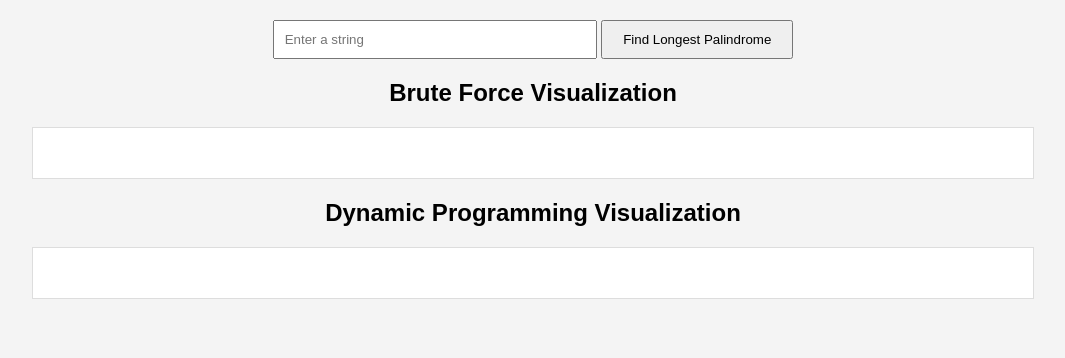
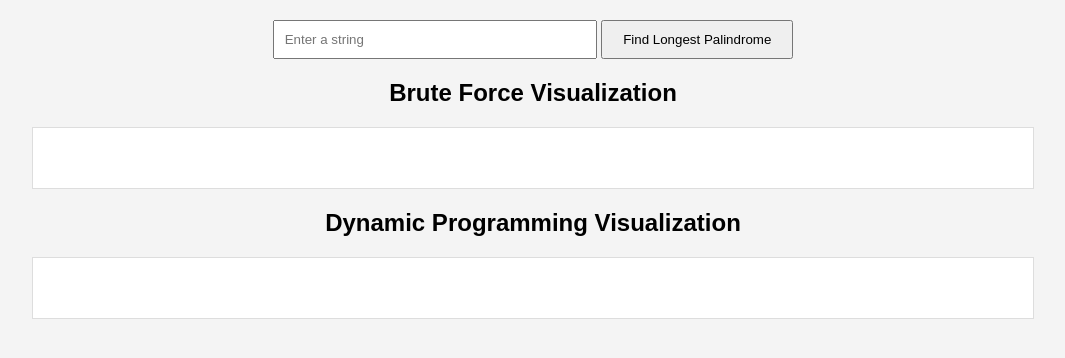
Before and after one commit to ItsRickyBoi/tubesSA.github.io, a plain HTML site: page index.html in a window 1280 px wide. Shown: the part 108-466 px from the top of the page, without its empty margins (107-1172 px from the left). Drawn offline with Linux system fonts and the light colour scheme.

Commit message:
Update index.html

```diff
--- a/index.html
+++ b/index.html
@@ -43,9 +43,9 @@
         <input type="text" id="inputString" placeholder="Enter a string">
         <button onclick="findPalindrome()">Find Longest Palindrome</button>
         <h2>Brute Force Visualization</h2>
-        <canvas id="palindromeCanvasBF" width="1000" height="50"></canvas>
+        <canvas id="palindromeCanvasBF" width="1000" height="60"></canvas>
         <h2>Dynamic Programming Visualization</h2>
-        <canvas id="palindromeCanvasDP" width="1000" height="50"></canvas>
+        <canvas id="palindromeCanvasDP" width="1000" height="60"></canvas>
         <div id="resultBF"></div>
         <div id="resultDP"></div>
     </div>
```
